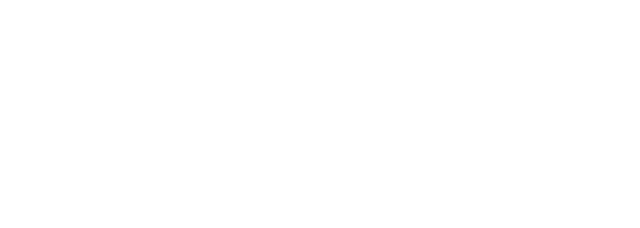
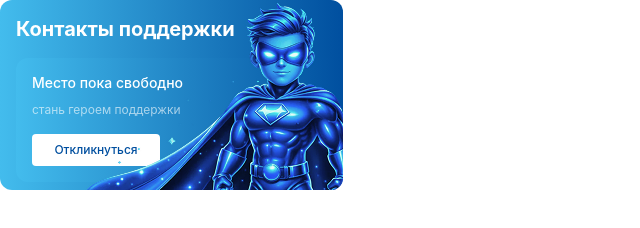
Before and after one commit to serviktor050/zaslon-portal-local, a website built with Vite: page index.html in a window 1280 px wide. Shown: the whole page, without its empty margins (0-640 px from the left). Built offline with nearby package versions, Linux system fonts and the light colour scheme.

Commit message:
ZS-93 Реализация правок

```diff
--- a/index.html
+++ b/index.html
@@ -1,16 +1,23 @@
-<!doctype html>
+<!DOCTYPE html>
 <html lang="ru">
-<head>
-  <meta charset="UTF-8" />
-  <link rel="icon" type="image/svg+xml" href="/vite.svg" />
-  <meta name="viewport" content="width=device-width, initial-scale=1.0" />
-  <title>Редактор HTML/CSS</title>
-</head>
-<body>
-<div id="app">
-  <main class="main-content">
-  </main>
-</div>
-<script type="module" src="/src/main.js"></script>
-</body>
+  <head>
+    <meta charset="UTF-8">
+    <meta name="viewport" content="width=device-width, initial-scale=1.0">
+    <link rel="stylesheet" href="./src/style.css">
+  </head>
+  <body>
+    <main>
+      <div class="update-support-wgs">
+        <span class="update-support-wgs-title">Контакты поддержки</span>
+        <div class="update-support-wgs-box">
+          <div class="update-support-wgs-box-info">
+            <span class="update-support-wgs-box-info-title">Место пока свободно</span>
+            <span class="update-support-wgs-box-info-subtitle">стань героем поддержки</span>
+          </div>
+          <a class="update-support-wgs-link" href="mailto:v.v.rubtsova@onegroup.ru">Откликнуться</a>
+        </div>
+        <div class="update-support-wgs-image"></div>
+      </div>
+    </main>
+  </body>
 </html>
--- a/src/style.css
+++ b/src/style.css
@@ -13,3 +13,92 @@
 * {
   box-sizing: border-box;
 }
+
+.update-support-wgs {
+  display: flex;
+  flex-direction: column;
+  gap: 16px;
+  border-radius: 12px;
+  max-width: 343px;
+  height: 190px;
+  padding: 16px 0 0 16px;
+  background: linear-gradient(90deg, #43BCED 0%, #004F9F 100%);
+  position: relative;
+  overflow: hidden;
+}
+
+.update-support-wgs-image {
+  width: 343px;
+  height: 190px;
+  position: absolute;
+  z-index: 12;
+  background-image: url("./assets/support_hero.png");
+  background-repeat: no-repeat;
+  background-size: contain;
+  border-radius: 0 0 12px 0;
+  top: 0;
+  left: 39px;
+}
+
+.update-support-wgs-title {
+  font-weight: 700;
+  font-size: 20px;
+  line-height: 130%;
+  letter-spacing: 0;
+  color: #FFFFFF;
+}
+
+.update-support-wgs-box {
+  display: flex;
+  flex-direction: column;
+  gap: 16px;
+  border-radius: 12px;
+  padding: 16px;
+  background: linear-gradient(90deg, #43BCED 0%, #004F9F 100%);
+}
+
+.update-support-wgs-box-info {
+  display: flex;
+  flex-direction: column;
+  gap: 10px;
+}
+
+.update-support-wgs-box-info-title {
+  font-weight: 500;
+  font-size: 14px;
+  line-height: 130%;
+  letter-spacing: 0;
+  color: #FFFFFF;
+}
+
+.update-support-wgs-box-info-subtitle {
+  font-weight: 400;
+  font-size: 12px;
+  line-height: 130%;
+  letter-spacing: 0;
+  color: #FFFFFF;
+  opacity: 60%;
+}
+
+.update-support-wgs-link {
+  display: flex;
+  justify-content: center;
+  align-items: center;
+  width: 128px;
+  height: 32px;
+  padding: 8px 24px;
+  border-radius: 4px;
+  background-color: #FFFFFF;
+  transition: all .3s ease;
+  font-weight: 500;
+  font-size: 12px;
+  line-height: 130%;
+  letter-spacing: 0;
+  color: #004F9F;
+  text-decoration: none;
+  cursor: pointer;
+}
+
+.update-support-wgs-link:hover {
+  background-color: #E9E7E7;
+}
--- a/vite.config.js
+++ b/vite.config.js
@@ -17,4 +17,5 @@
             usePolling: true,
         },
     },
+    base: '/',
 })
```
Also changed, not shown: src/assets/support_hero.png (added).
